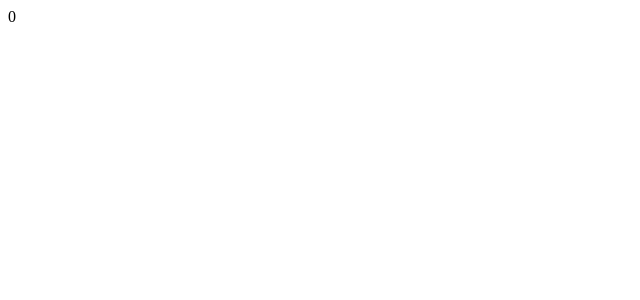
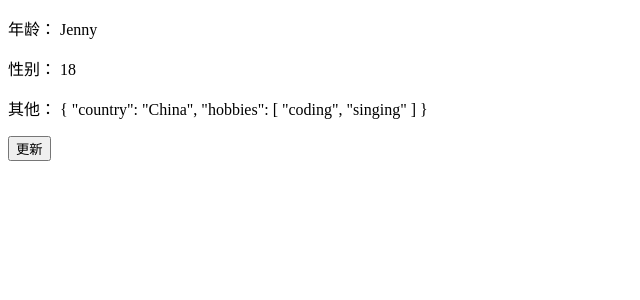
Before and after one commit to cjshinning/hello-vue3, a Vue app: page / in a window 1280 px wide. Shown: the top 300 px of the page, without its empty margins (0-640 px from the left). Built offline with nearby package versions, Linux system fonts and the light colour scheme.

Commit message:
重学vue3学习-reactive

```diff
--- a/src/App.vue
+++ b/src/App.vue
@@ -1,14 +1,30 @@
 <template>
-  <div>{{counter}}</div>
+  <p>年龄： {{user.name}}</p>
+  <p>性别： {{user.age}}</p>
+  <p>其他： {{user.other}}</p>
+  <button @click="updateUser">更新</button>
 </template>
 
 <script>
-import {ref} from 'vue';
+import {reactive} from 'vue';
 export default {
   setup(){
-    const counter = ref(0);
+    const user = reactive({
+      name: 'Jenny',
+      age: 18,
+      other: {
+        country: 'China',
+        hobbies: ['coding', 'singing']
+      }
+    });
+    const updateUser = () => {
+      user.name = 'Jane';
+      user.age = 20;
+      user.other.hobbies[1] = 'drawing';
+    }
     return {
-      counter
+      user,
+      updateUser
     }
   }
 }
```
